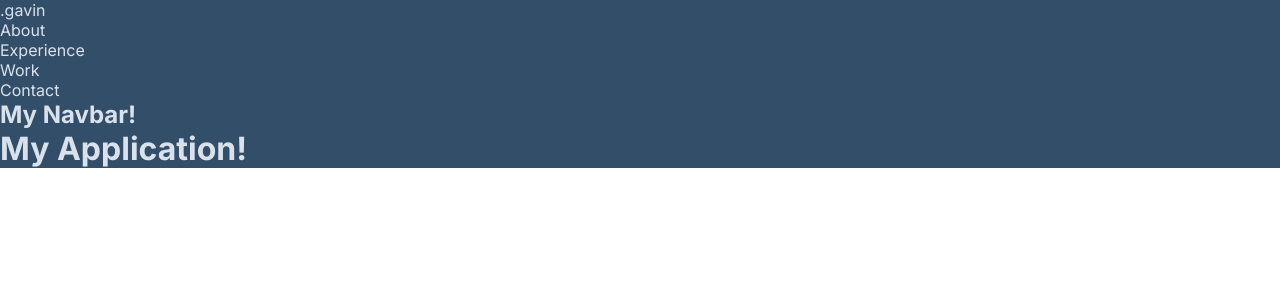
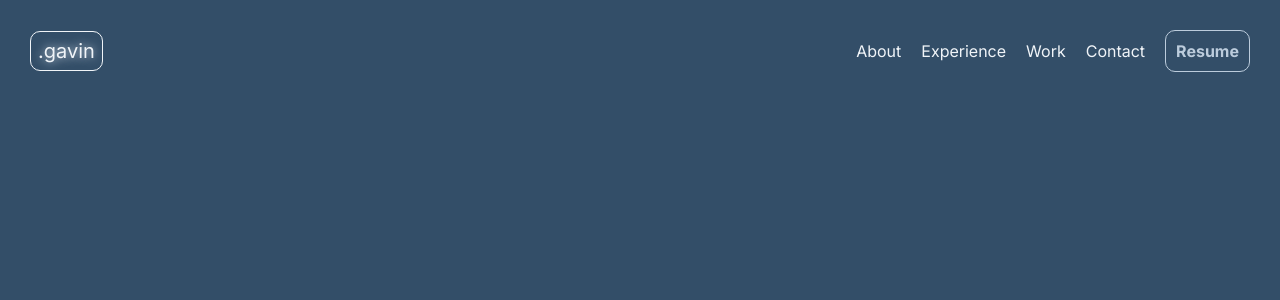
Before and after one commit to rawsashimi1604/PortfolioSite, a React (Create React App) app: page / in a window 1280 px wide. Shown: the top 300 px of the page. Built offline with nearby package versions, Linux system fonts and the light colour scheme.

Commit message:
styled nav-bar

```diff
--- a/src/App.js
+++ b/src/App.js
@@ -1,19 +1,12 @@
 import React from "react"
 import Navbar from "./components/Navbar/Navbar"
-import colors from "./colors/colors"
+import colors from "./colors/colors.css"
 
 export default function App() {
-
-    const bodyStyle = {
-        backgroundColor: colors["color-700"],
-        color: colors["color-100"]
-    }
-
     return (
-        <main style={bodyStyle}>
+        <main>
             <div>
                 <Navbar/>
-                <h1>My Application!</h1>
             </div>
         </main>
     )
--- /dev/null
+++ b/src/colors/colors.css
@@ -0,0 +1,16 @@
+/*
+    Color palette: Blue Grey, https://compilezero.medium.com/dark-mode-ui-design-the-definitive-guide-part-1-color-53dcfaea5129
+*/
+
+:root {
+    --color-50: #F0F4F8;
+    --color-100: #D9E2EC;
+    --color-200: #BCCCDC;
+    --color-300: #9FB3C8;
+    --color-400: #829AB1;
+    --color-500: #627D98;
+    --color-600: #486581;
+    --color-700: #334E68;
+
+    --color-confirm: #ABF5D1;
+}
--- a/src/components/Navbar/Navbar.js
+++ b/src/components/Navbar/Navbar.js
@@ -1,15 +1,13 @@
 import React from "react"
 import "./style.css"
-import "../../colors/colors"
+import "../../colors/colors.css"
+
 
 export default function Navbar() {
-
-
-
     return (
         <nav>
-            <section className="nav-logo">
-                .gavin
+            <section className="nav-logo hoverable">
+                <span>.gavin</span>
             </section>
 
             <section className="nav-menu">
@@ -18,12 +16,9 @@ export default function Navbar() {
                     <li>Experience</li>
                     <li>Work</li>
                     <li>Contact</li>
+                    <li className="nav-resume hoverable">Resume</li>
                 </ul>
             </section>
-
-            <h1>
-                My Navbar!
-            </h1>
         </nav>
     )
 }
--- a/src/components/Navbar/style.css
+++ b/src/components/Navbar/style.css
@@ -0,0 +1,64 @@
+nav {
+    display: flex;
+    flex-direction: row;
+    justify-content: space-between;
+    align-items: center;
+
+    padding: 30px;
+
+    color: var(--color-50);
+}
+
+nav ul {
+    list-style-type: none;
+    display: flex;
+    align-items: center;
+    gap: 20px;
+}
+
+nav li {
+    text-decoration: none;
+}
+
+nav li:hover {
+    cursor: pointer;
+    text-decoration: underline;
+
+}
+
+nav .hoverable {
+    border-radius: 10px;
+    color: var(--color-50);
+    border-color: var(--color-50);
+
+    transition: color 0.5s, border-color 0.5s, background-color 0.5s;
+}
+
+nav .hoverable:hover {
+    color: var(--color-confirm);
+    border-color: var(--color-confirm);
+    background-color: var(--color-600);
+}
+
+nav .nav-logo {
+    border: 1px solid;
+    font-size: 20px;
+    padding: 7px;
+    text-shadow: 0px 0px 10px var(--color-100);
+}
+
+nav .nav-resume {
+    display: inline-block;
+
+    color: var(--color-200);
+    border: 1px solid var(--color-200);
+
+    padding: 10px;
+    font-weight: 700;
+}
+
+nav .nav-resume:hover {
+    color: var(--color-confirm);
+    border-color: var(--color-confirm);
+    background-color: var(--color-600);
+}
```
